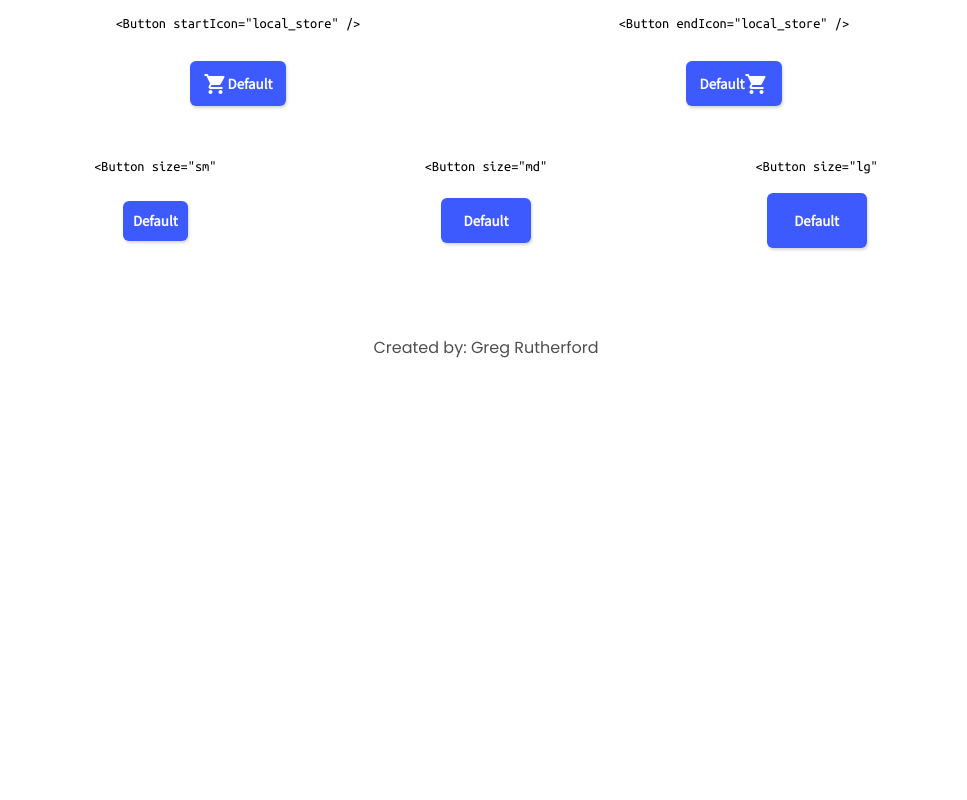
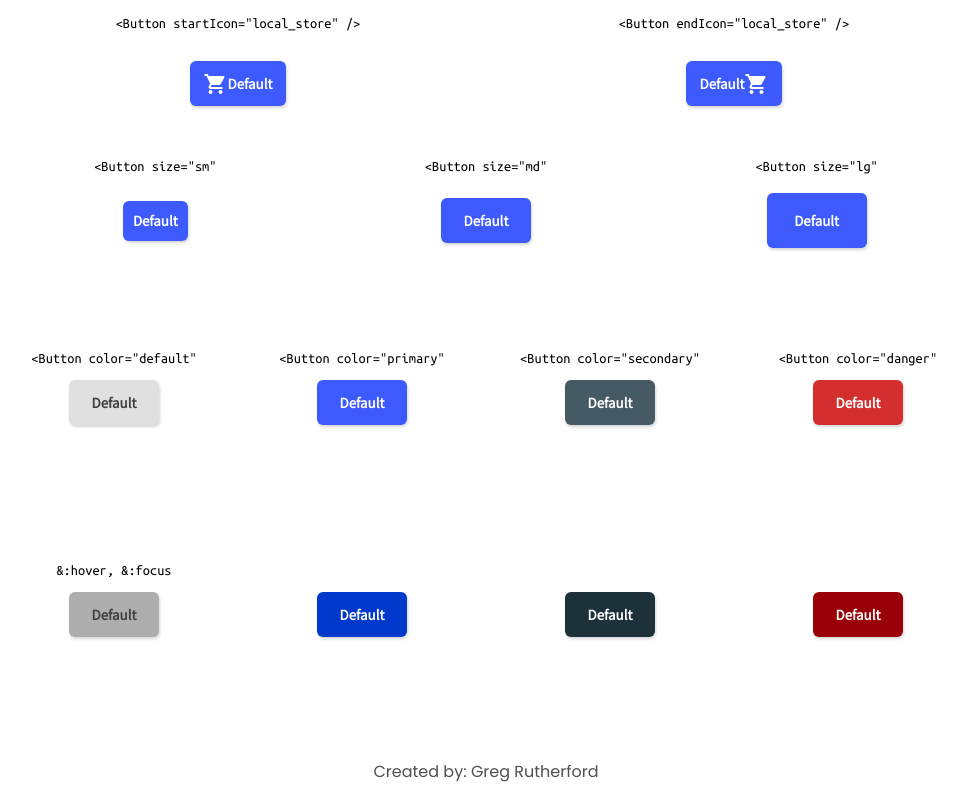
Before and after one commit to grford15/button-component, a JavaScript app: page / in a window 1280 px wide. Shown: the part 742-1542 px from the top of the page, without its empty margins (154-1121 px from the left). Before the commit the page ends 1118 px from the top, so only its background shows below. Built offline with nearby package versions, Linux system fonts and the light colour scheme; the HTML template or start-up script is replaced by a standard one.

Commit message:
add differnet color buttons & hover buttons

```diff
--- a/src/App.css
+++ b/src/App.css
@@ -232,6 +232,10 @@ code {
   font-weight: 600;
 }
 
+.default-md:hover {
+  background: #0039CB;
+}
+
 .default-lg {
   padding: 1.1em;
   width: 100px;
@@ -246,3 +250,62 @@ code {
   cursor: pointer;
   font-weight: 600;
 }
+
+.button-four {
+    display: grid;
+    grid-template-columns: 1fr 1fr 1fr 1fr;
+    grid-template-rows: 1fr 1fr 1fr 1fr;
+    justify-items: center;
+    align-items: center;
+    margin: 1em;
+}
+
+.secondary {
+  padding: 1em;
+  width: 90px;
+  height: 45px;
+  font-family: 'Noto Sans JP', sans-serif;
+  color: #FFFFFF;
+  background: #455A64;
+  box-shadow: 1px 2px 3px rgba(51, 51, 51, 0.2);
+  border-radius: 6px;
+  border: none;
+  text-align: center;
+  cursor: pointer;
+  font-weight: 600;
+}
+
+.secondary:hover {
+  background: #1C313A;
+}
+
+.danger {
+  padding: 1em;
+  width: 90px;
+  height: 45px;
+  font-family: 'Noto Sans JP', sans-serif;
+  color: #FFFFFF;
+  background: #D32F2F;
+  box-shadow: 1px 2px 3px rgba(51, 51, 51, 0.2);
+  border-radius: 6px;
+  border: none;
+  text-align: center;
+  cursor: pointer;
+  font-weight: 600;
+}
+
+.danger:hover {
+  background: #9A0007;
+}
+
+.default-md-hover {
+  background: #0039CB;
+}
+
+.secondary-hover {
+  background: #1C313A;
+}
+
+.danger-hover {
+  background: #9A0007;
+}
--- a/src/App.js
+++ b/src/App.js
@@ -53,6 +53,26 @@ function App() {
           <button className="default-md">Default</button>
           <button className="default-lg">Default</button>
         </div>
+        <div className="button-four">
+          <code>{"<Button color=\"default\""}</code>
+          <code>{"<Button color=\"primary\""}</code>
+          <code>{"<Button color=\"secondary\""}</code>
+          <code>{"<Button color=\"danger\""}</code>
+          <button className="default">Default</button>
+          <button className="default-md">Default</button>
+          <button className="secondary">Default</button>
+          <button className="danger">Default</button>
+        </div>
+        <div className="button-four">
+          <code>{"&:hover, &:focus"}</code>
+          <code></code>
+          <code></code>
+          <code></code>
+          <button className=" default default-hover">Default</button>
+          <button className="default-md default-md-hover">Default</button>
+          <button className="secondary secondary-hover">Default</button>
+          <button className="danger danger-hover">Default</button>
+        </div>
       </div>
       <footer>
         <p>Created by: Greg Rutherford</p>
```
